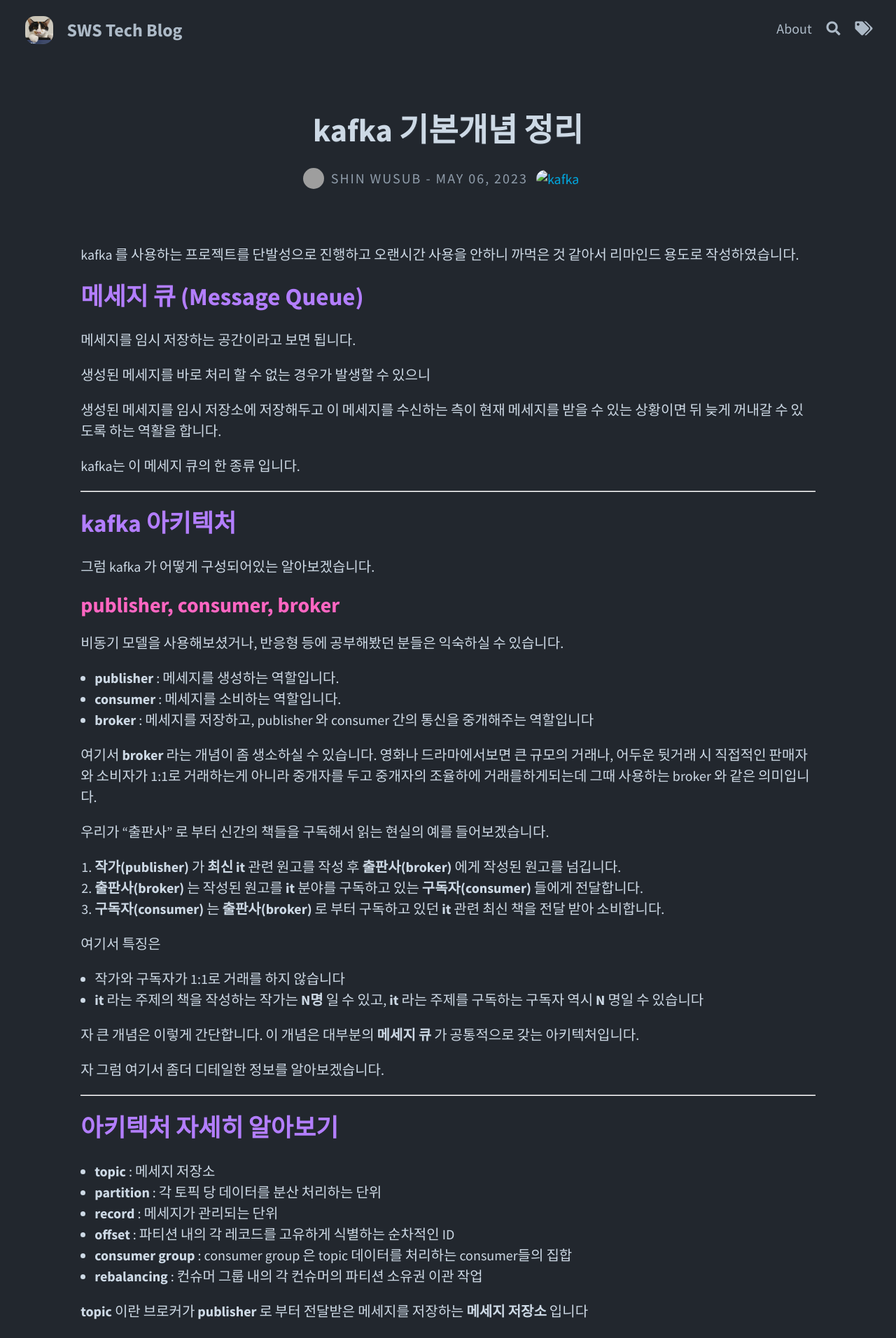
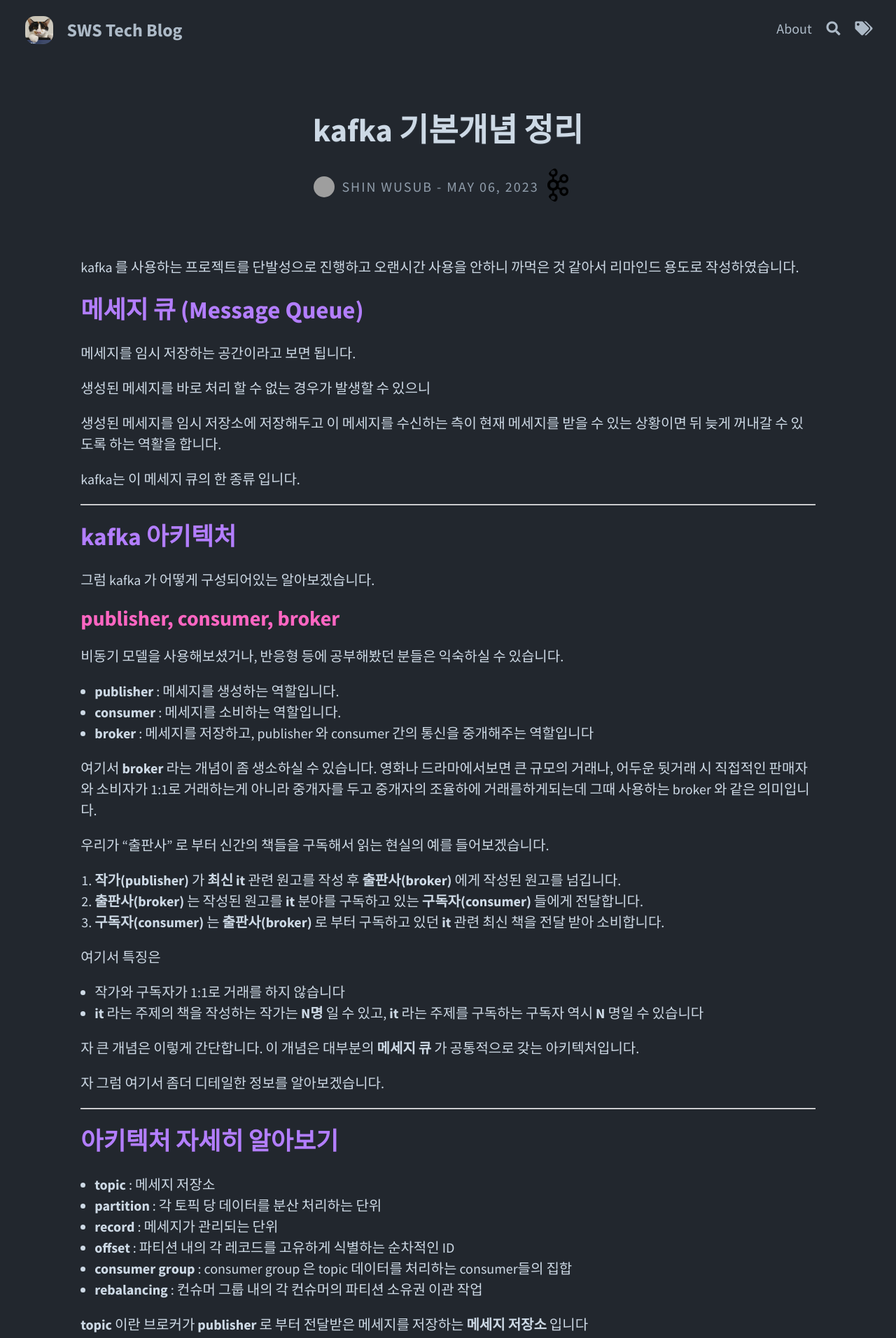
Before and after one commit to mainmethod0126/old-tech-blog, a Jekyll site: the page built from _posts/kafka/2023-05-06-kafka-기본개념-정리.md, in a window 1280 px wide. Shown: the top 1912 px of the page at 70% size. Built offline with Jekyll 4.4.1, drawn with Linux system fonts in a browser that asks for light colours; comment, search, counter and statistics services are not loaded; grey boxes are pictures that could not be loaded.

Commit message:
kafka skill icon 추가

```diff
--- a/_data/skill_icons.yml
+++ b/_data/skill_icons.yml
@@ -19,3 +19,4 @@
 cs: "/assets/img/skill-icon/cs.png"
 db: "/assets/img/skill-icon/db.png"
 nginx: "/assets/img/skill-icon/nginx.png"
+kafka: "/assets/img/skill-icon/kafka.png"
```
